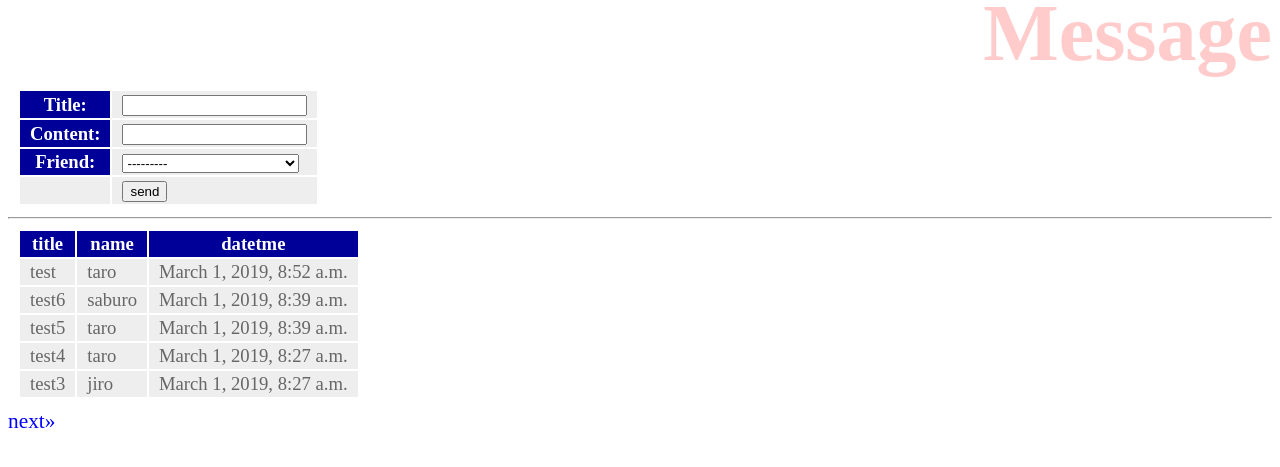
After one commit to coockie2/django_sample_app, a Django app: page /hello/message in a window 1280 px wide. The commit adds this page. Shown: the top 467 px of the page. Run offline with Django 3.2, Linux system fonts and the light colour scheme; data comes from the database, SQL or seed files in the repository; both versions use the stored data as it was after the commit.

Commit message:
メッセージテーブルの作成・関連付け、一覧表示と登録の画面・処理を追加

```diff
--- a/hello/admin.py
+++ b/hello/admin.py
@@ -2,7 +2,8 @@
 from __future__ import unicode_literals
 
 from django.contrib import admin
-from .models import Friend
+from .models import Friend, Message
 
 # Register your models here.
 admin.site.register(Friend)
+admin.site.register(Message)
--- a/hello/forms.py
+++ b/hello/forms.py
@@ -1,6 +1,6 @@
 # -*- coding: utf-8 -*-
 from django import forms
-from .models import Friend
+from .models import Friend, Message
 
 class FriendForm(forms.ModelForm):
     class Meta:
@@ -34,3 +34,8 @@ class CheckForm(forms.Form):
     # date = forms.DateField(label = 'Date', input_formats=['%d'])
     # time = forms.TimeField(label = 'Time')
     # datetime = forms.DateTimeField(label = 'DateTime')
+
+class MessageForm(forms.ModelForm):
+    class Meta:
+        model = Message
+        fields = ['title', 'content', 'friend']
--- a/hello/models.py
+++ b/hello/models.py
@@ -27,3 +27,16 @@ class Friend(models.Model):
     def __str__(self):
         return '<Friend:id=' + str(self.id) + ', ' + \
             self.name + '(' + str(self.age) + ')>'
+
+class Message(models.Model):
+    friend = models.ForeignKey(Friend, on_delete = models.CASCADE)
+    title = models.CharField(max_length=100)
+    content = models.CharField(max_length=300)
+    pub_date = models.DateTimeField(auto_now_add=True)
+
+    def __str__(self):
+        return '<Message:id=' + str(self.id) + ', ' + \
+                self.title + '(' + str(self.pub_date) + ')>'
+
+    class Meta:
+        ordering = ('pub_date', )
--- /dev/null
+++ b/hello/templates/hello/message.html
@@ -0,0 +1,45 @@
+{% load static %}
+<!doctype html>
+<html lang="ja">
+    <head>
+        <meta charset="utf-8">
+        <title>{{title}}</title>
+        <link rel="stylesheet" type="text/css" href="{% static 'hello/css/style.css' %}" />
+    </head>
+    <body>
+        <h1>{{title}}</h1>
+        <table>
+            <form action="{% url 'message' %}" method="post">
+                {% csrf_token %}
+                {{ form.as_table }}
+                <tr>
+                    <td></td>
+                    <td><input type="submit" value="send"></td>
+                </tr>
+            </form>
+        </table>
+        <hr>
+        <table>
+            <tr>
+                <th>title</th>
+                <th>name</th>
+                <th>datetme</th>
+            </tr>
+            {% for item in data %}
+                <tr>
+                    <td>{{item.title}}</td>
+                    <td>{{item.friend.name}}</td>
+                    <td>{{item.pub_date}}</td>
+                </tr>
+            {% endfor %}
+        </table>
+        <div class="pagenation">
+            {% if data.has_previous %}
+                <a href="{% url 'message' %}/{{data.previous_page_number}}">&laquo;prev</a>
+            {% endif %}
+            {% if data.has_next %}
+                <a href="{% url 'message' %}/{{data.next_page_number}}">next&raquo;</a>
+            {% endif %}
+        </div>
+    </body>
+</html>
--- a/hello/urls.py
+++ b/hello/urls.py
@@ -9,4 +9,6 @@ urlpatterns = [
     path('delete/<int:num>', views.delete, name = 'delete'),
     path('find', views.find, name = 'find'),
     path('check', views.check, name = 'check'),
+    path('message', views.message, name = 'message'),
+    path('message/<int:page>', views.message, name = 'message'),
 ]
--- a/hello/views.py
+++ b/hello/views.py
@@ -4,8 +4,8 @@ from __future__ import unicode_literals
 from django.core.paginator import Paginator
 from django.shortcuts import render, redirect
 # from django.http import HttpResponse
-from .models import Friend
-from .forms import FriendForm, FindForm
+from .models import Friend, Message
+from .forms import FriendForm, FindForm, MessageForm
 
 def index(request, num = 1):
     data = Friend.objects.all()
@@ -84,3 +84,14 @@ def check(request):
         else:
             params['message'] = 'no good.'
     return render (request, 'hello/check.html', params)
+
+def message(request, page = 1):
+    if (request.method == 'POST'):
+        MessageForm(request.POST, instance = Message()).save()
+    paginator = Paginator(Message.objects.all().reverse(), 5)
+    params = {
+            'title' : 'Message',
+            'form' : MessageForm(),
+            'data' : paginator.get_page(page),
+        }
+    return render(request, 'hello/message.html', params)
```
Also changed, not shown: hello/templates/hello/index.html (+8 -0 lines), db.sqlite3, hello/migrations/0002_auto_20190301_1726.py (added).
